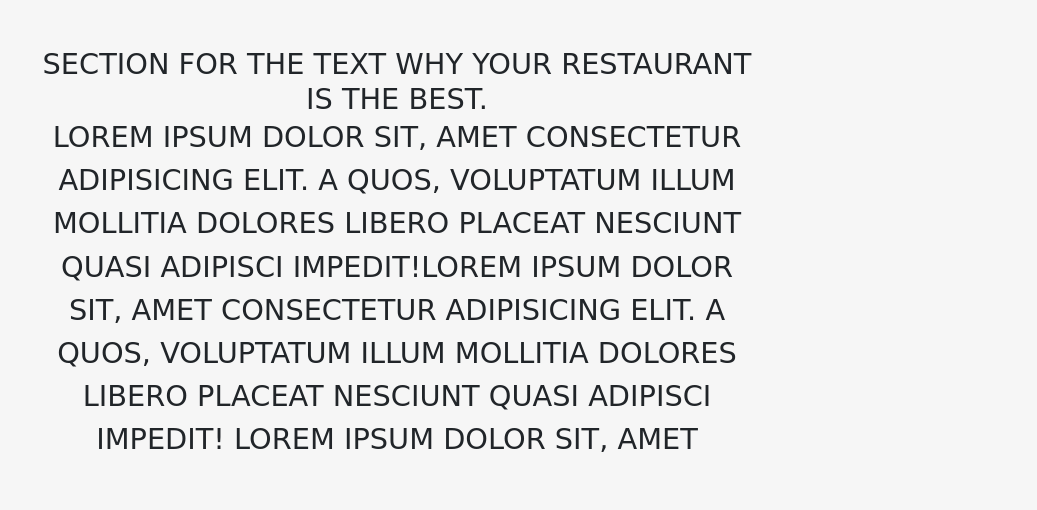
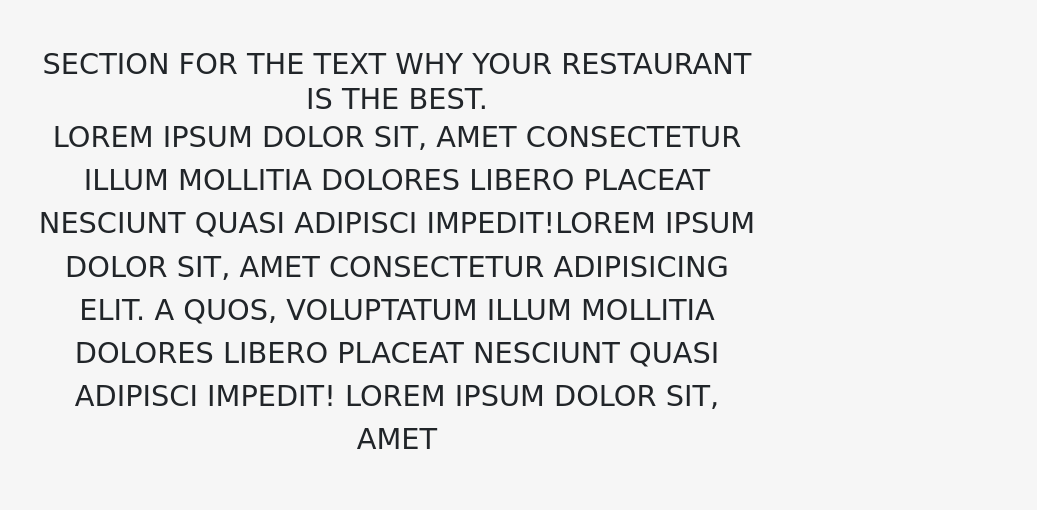
Before and after one commit to neshkannanv/hotel, a plain HTML site: page index.html in a window 1280 px wide. Shown: the part 823-1333 px from the top of the page, without its empty margins (243-1280 px from the left). Drawn offline with nearby package versions, Linux system fonts and the light colour scheme; a web font is replaced by a local one.

```diff
--- a/index.html
+++ b/index.html
@@ -60,7 +60,6 @@
 
 <p>
 				Lorem ipsum dolor sit, amet consectetur
-				adipisicing elit. A quos, voluptatum
 				illum mollitia dolores libero placeat
 				nesciunt quasi adipisci impedit!Lorem
 				ipsum dolor sit, amet consectetur
```
